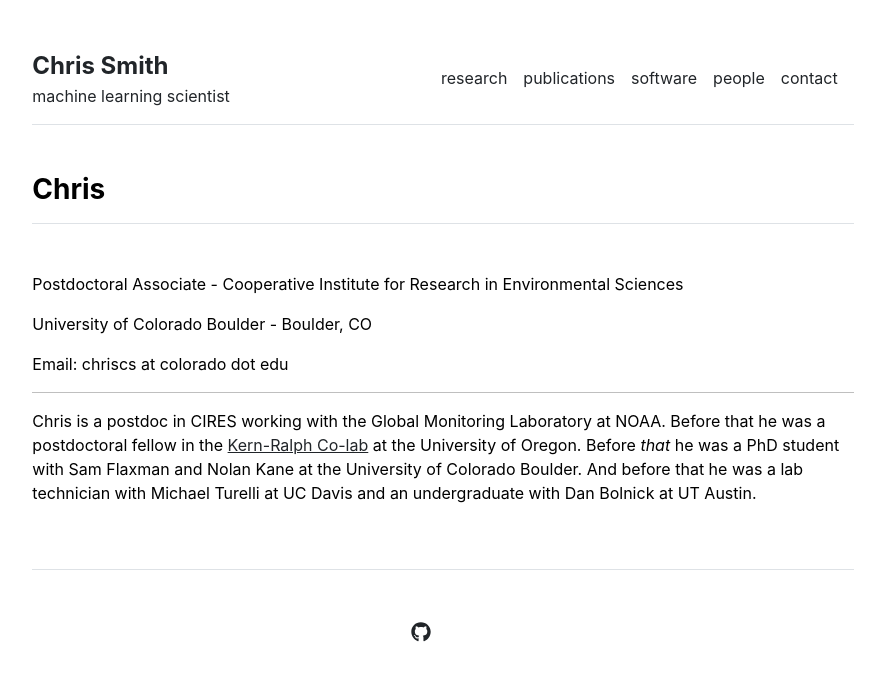
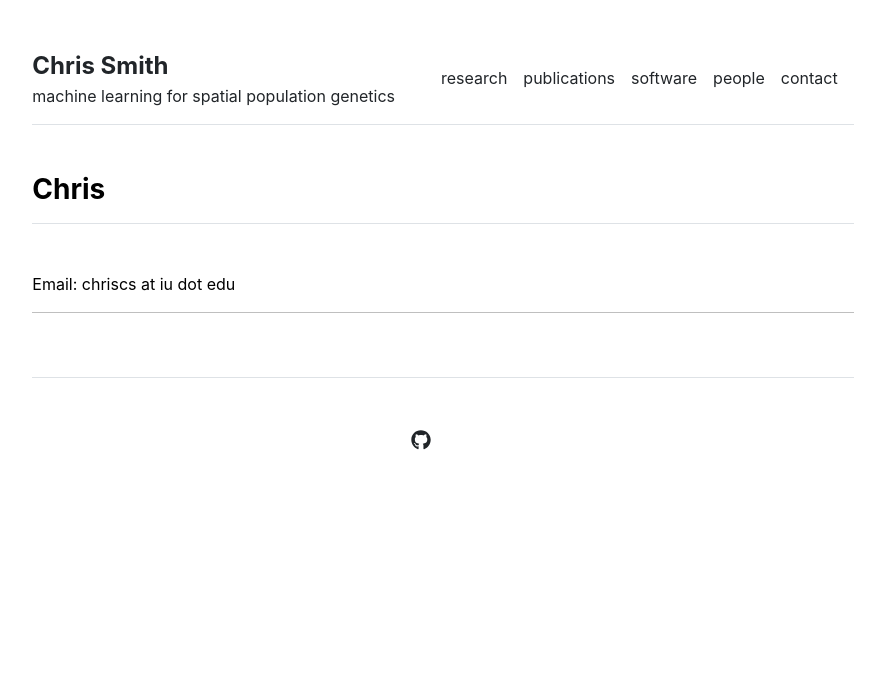
Before and after one commit to chriscrsmith/chriscrsmith.github.io, a Jekyll site: the page built from people/me.md, in a window 1280 px wide. Shown: the top 681 px of the page, without its empty margins (197-1082 px from the left). Built offline with Jekyll 4.4.1, drawn with Linux system fonts in a browser that asks for light colours.

Commit message:
new position

```diff
--- a/_config.yml
+++ b/_config.yml
@@ -1,4 +1,4 @@
 url: "https://chriscrsmith.github.io/" # the base hostname & protocol for your site, e.g. http://example.com
 baseurl: "" # the subpath of your site, e.g. /blog
 title: "Chris Smith" # the name of your site, e.g. ACME Corp.
-description: "machine learning scientist"
+description: "machine learning for spatial population genetics"
--- a/_data/settings.yml
+++ b/_data/settings.yml
@@ -21,4 +21,4 @@ social:
 #- {icon: 'linkedin', link: 'https://linkedin.com/in/lenpaul'}
 
 contacts:
-- {name: 'Chris Smith', title: 'Postdoctoral Associate', department: 'Cooperative Institute for Research in Environmental Sciences', institution: 'University of Colorado Boulder', institution_address: 'Boulder, CO', email: 'chriscs at colorado dot edu'}
+- {name: 'Chris Smith', title: 'Assistant Professor', department: 'Department of Biology', institution: 'Indiana University Bloomington', institution_address: 'Bloomington, IN', email: 'chriscs at iu dot edu'}
--- a/people/me.md
+++ b/people/me.md
@@ -3,16 +3,6 @@ layout: page
 title: "Chris"
 ---
 
-Postdoctoral Associate - Cooperative Institute for Research in Environmental Sciences
-
-University of Colorado Boulder - Boulder, CO
-
-Email: chriscs at colorado dot edu
+Email: chriscs at iu dot edu
 
 ---
-
-
-Chris is a postdoc in CIRES working with the Global Monitoring Laboratory at NOAA.
-Before that he was a postdoctoral fellow in the [Kern-Ralph Co-lab](https://kr-colab.github.io/) at the University of Oregon.
-Before *that* he was a PhD student with Sam Flaxman and Nolan Kane at the University of Colorado Boulder.
-And before that he was a lab technician with Michael Turelli at UC Davis and an undergraduate with Dan Bolnick at UT Austin.
```
Also changed, not shown: index.md (+1 -1 lines), contact.md (line endings or trailing spaces).
